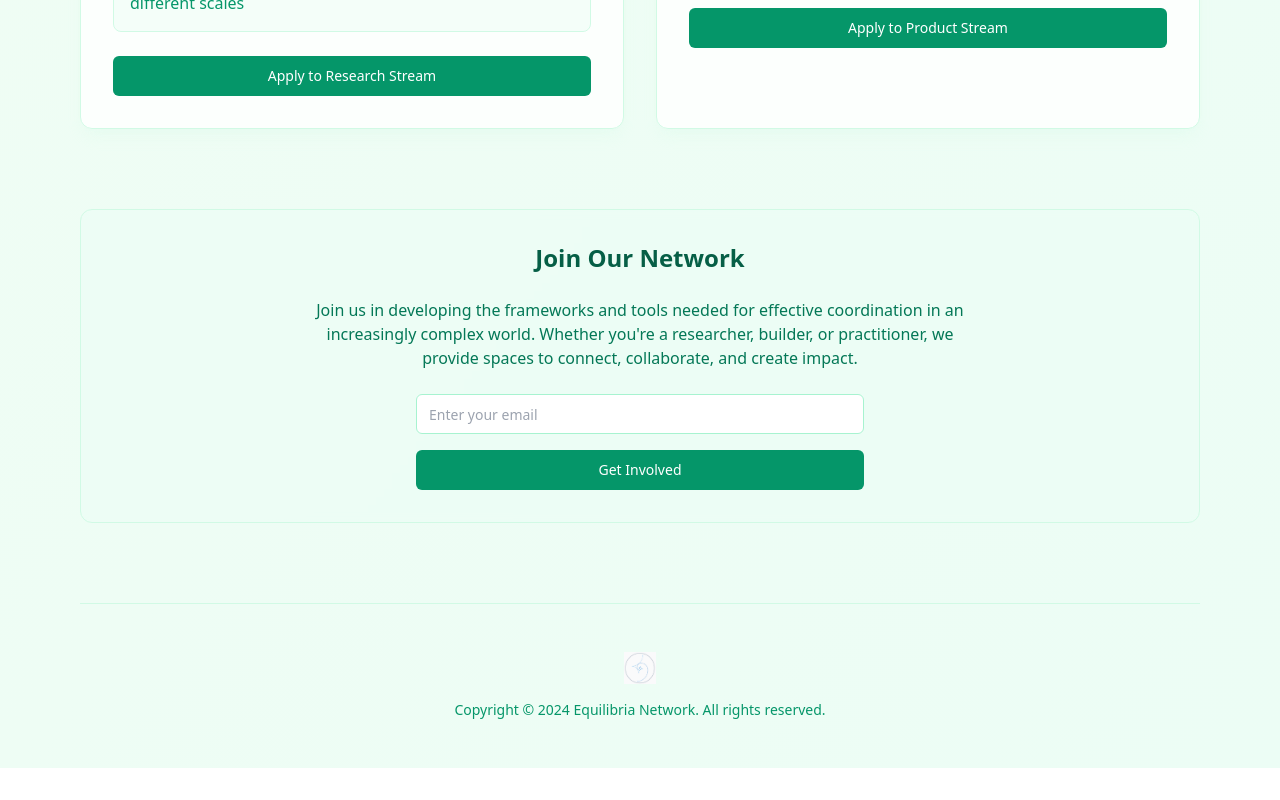
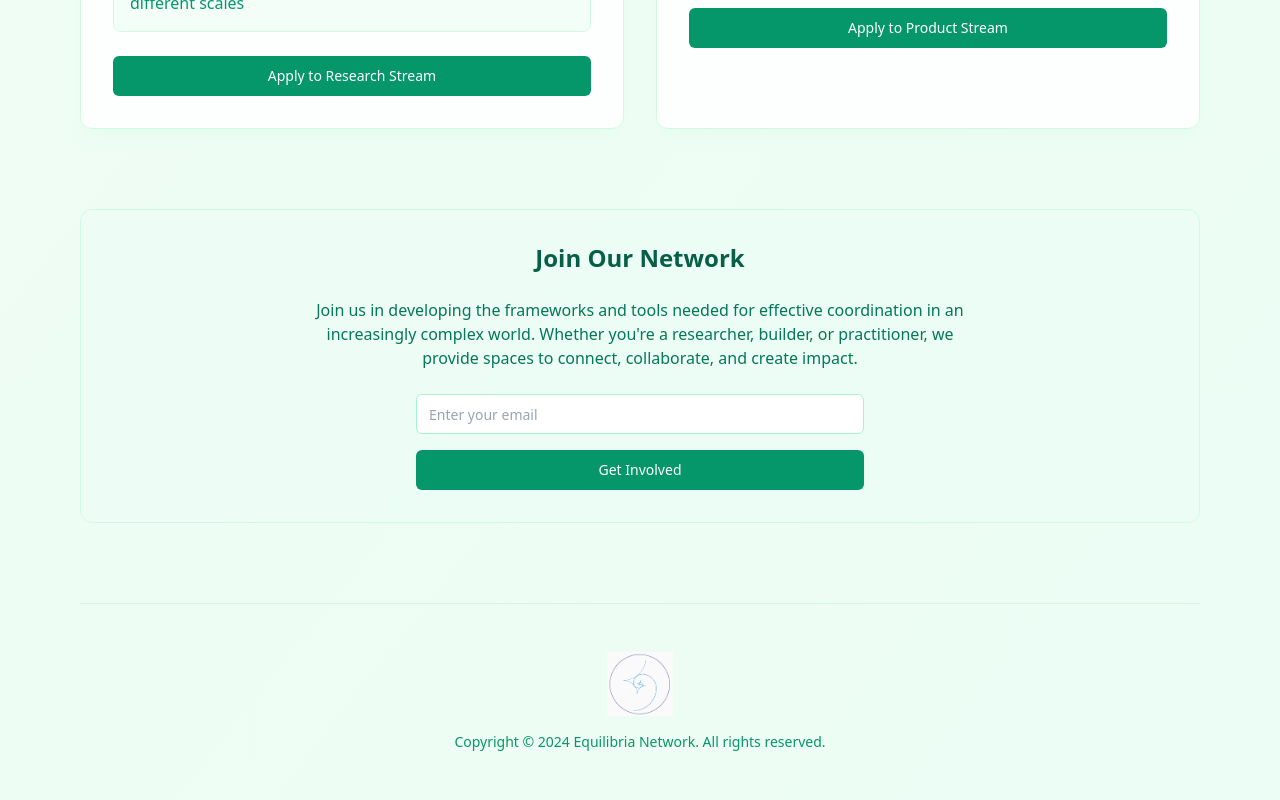
Before and after one commit to Equilibria-Network/eq-network, a React (Vite) app: page / in a window 1280 px wide. Shown: the part 881-1681 px from the top of the page. Before the commit the page ends 1649 px from the top, so only its background shows below. Built offline with nearby package versions, Linux system fonts and the light colour scheme.

Commit message:
Adjust image size for visibility
Increased the size of the image in the footer for better visibility as per user request.
[skip gpt_engineer]

```diff
--- a/src/pages/Index.tsx
+++ b/src/pages/Index.tsx
@@ -116,7 +116,7 @@ const Index = () => {
           <img
             src="/lovable-uploads/30b10e59-0ac0-4796-8711-fa380fd1d7b9.png"
             alt="Equilibria Network Logo"
-            className="h-8 mx-auto"
+            className="h-16 mx-auto" // Changed from h-8 to h-16
           />
           <p className="text-emerald-600 text-sm">
             Copyright © {new Date().getFullYear()} Equilibria Network. All rights reserved.
```
